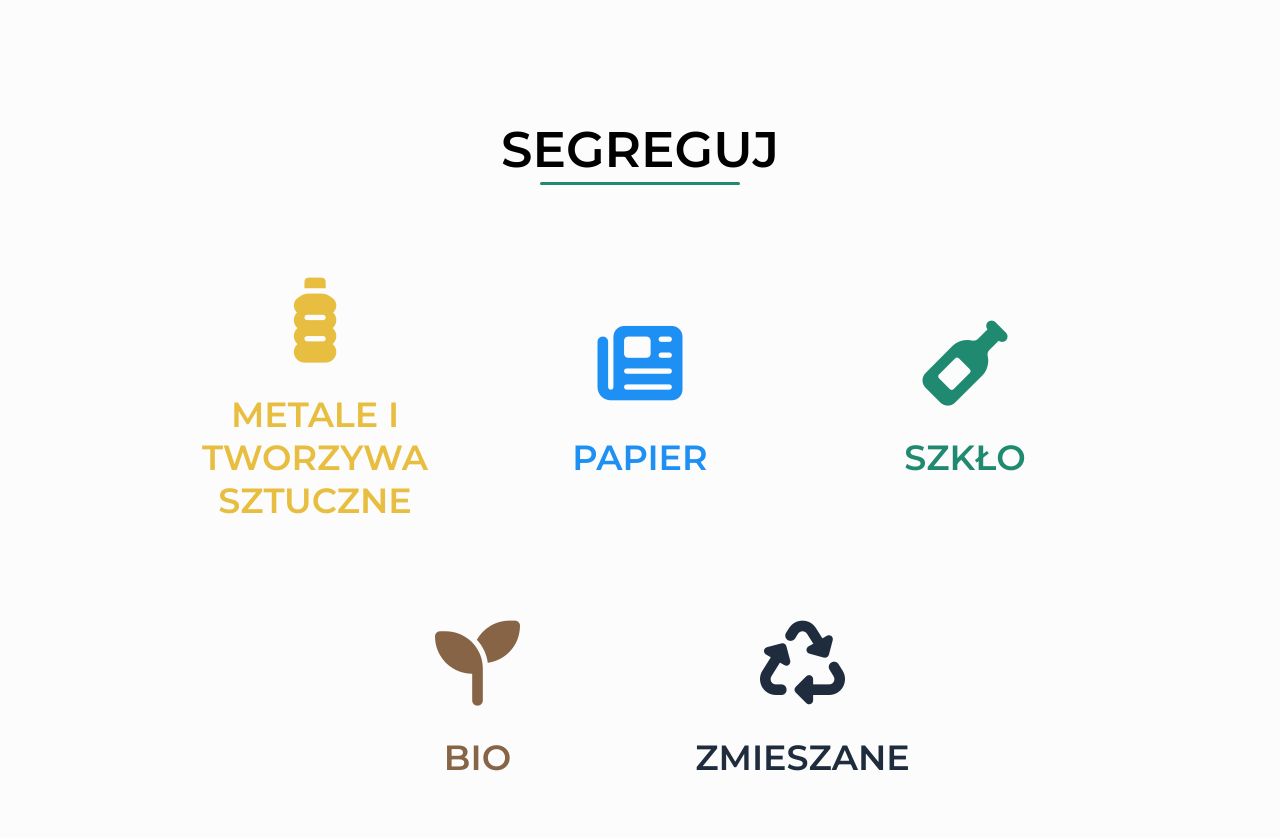
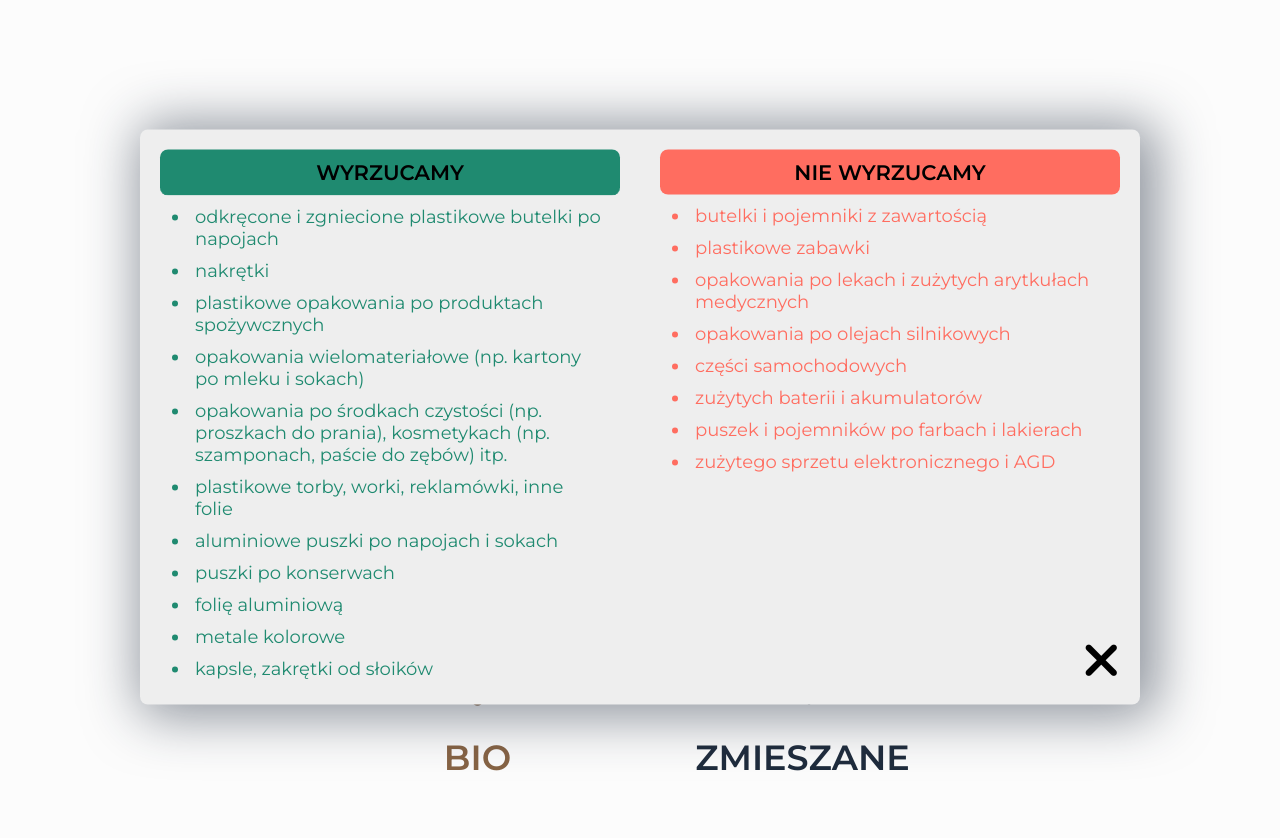
Before and after one commit to BuszujacyWPszenzycie/BeEco, a plain HTML site: page index.html in a window 1280 px wide. Shown: the part 1860-2698 px from the top of the page. Drawn offline with nearby package versions, Linux system fonts and the light colour scheme.

Commit message:
responsive modal

```diff
--- a/index.html
+++ b/index.html
@@ -121,12 +121,13 @@
 
         </div>
 
-        <div class="modal modal-one">
+        <div class="modal modal--one show-modal">
 
           <div class="modal__box">
             <h3 class="modal__box-title modal__box-title--yes">Wyrzucamy</h3>
             <ul class="modal__box-list modal__box-list--yes">
-              <li class="modal__box-list-item">odkręcone i zgniecione plastikowe butelki po napojach</li>
+              <li class="modal__box-list-item">odkręcone i zgniecione plastikowe
+                butelki po napojach</li>
               <li class="modal__box-list-item">nakrętki</li>
               <li class="modal__box-list-item">plastikowe opakowania po produktach spożywcznych</li>
               <li class="modal__box-list-item">opakowania wielomateriałowe (np. kartony po mleku i sokach)</li>
@@ -162,7 +163,7 @@
           <i class="fa-solid fa-xmark modal__btn"></i>
         </div>
 
-        <div class="modal modal-two">
+        <div class="modal modal--two">
 
           <div class="modal__box">
             <h3 class="modal__box-title modal__box-title--yes">Wyrzucamy</h3>
@@ -198,7 +199,7 @@
         </div>
 
 
-        <div class="modal modal-three">
+        <div class="modal modal--three">
 
           <div class="modal__box">
             <h3 class="modal__box-title modal__box-title--yes">Wyrzucamy</h3>
@@ -230,7 +231,7 @@
         </div>
 
 
-        <div class="modal modal-four">
+        <div class="modal modal--four">
 
           <div class="modal__box">
             <h3 class="modal__box-title modal__box-title--yes">Wyrzucamy</h3>
@@ -262,7 +263,7 @@
           <i class="fa-solid fa-xmark modal__btn"></i>
         </div>
 
-        <div class="modal modal-four">
+        <div class="modal modal--five">
 
           <div class="modal__box">
             <h3 class="modal__box-title modal__box-title--yes">Wyrzucamy</h3>
--- a/src/sass/_large.scss
+++ b/src/sass/_large.scss
@@ -33,4 +33,24 @@
 			width: 150px;
 		}
 	}
+
+	.modal {
+		width: 800px;
+		font-size: 1.6rem;
+		flex-direction: row;
+		align-items: flex-start;
+		&__box {
+			width: 400px;
+
+			&-list {
+				&--no {
+					padding-bottom: 5rem;
+				}
+			}
+		}
+
+		&__btn {
+			font-size: 4rem;
+		}
+	}
 }
--- a/src/sass/_medium.scss
+++ b/src/sass/_medium.scss
@@ -42,4 +42,22 @@
 			flex-direction: row;
 		}
 	}
+
+	.modal {
+		width: 600px;
+		font-size: 1.5rem;
+		&__box {
+			width: 600px;
+
+			&-list {
+				&--no {
+					padding-bottom: 5rem;
+				}
+			}
+		}
+
+		&__btn {
+			font-size: 3.5rem;
+		}
+	}
 }
--- a/src/sass/_small.scss
+++ b/src/sass/_small.scss
@@ -33,4 +33,22 @@
 			}
 		}
 	}
+
+	.modal {
+		width: 400px;
+		font-size: 1.5rem;
+		&__box {
+			width: 400px;
+
+			&-list {
+				&--no {
+					padding-bottom: 5rem;
+				}
+			}
+		}
+
+		&__btn {
+			font-size: 3.5rem;
+		}
+	}
 }
--- a/src/sass/_xlarge.scss
+++ b/src/sass/_xlarge.scss
@@ -25,4 +25,24 @@
 			}
 		}
 	}
+
+	.modal {
+		width: 1000px;
+		font-size: 1.8rem;
+		flex-direction: row;
+		align-items: flex-start;
+		&__box {
+			width: 500px;
+
+			&-list {
+				&--no {
+					padding-bottom: 5rem;
+				}
+			}
+		}
+
+		&__btn {
+			font-size: 5rem;
+		}
+	}
 }
--- a/src/sass/main.scss
+++ b/src/sass/main.scss
@@ -280,35 +280,39 @@ body {
 	position: absolute;
 	transform: translate(-500%);
 	box-shadow: 8px 3px 53px 9px rgba(31, 44, 61, 0.5);
-	// border: 1px solid $black;
 	border-radius: 8px;
 	display: flex;
 	justify-content: center;
 	align-items: center;
 	width: 300px;
-	height: 800px;
+	height: auto;
 	transition: transform 0.6s;
 	display: flex;
 	align-items: center;
 	flex-direction: column;
 	background-color: $light-grey;
 	font-size: 1.1rem;
+	&--five {
+		padding-bottom: 5rem;
+	}
 
 	&__box {
 		width: 300px;
-		height: 400px;
+		height: auto;
 		border-radius: 8px;
+		padding: 2rem;
 
 		&-title {
 			text-align: center;
 			padding: 1rem;
 			text-transform: uppercase;
+			border-radius: 8px;
 
 			&--yes {
 				background-color: $dark-green;
 				border-bottom: 1px solid $dark-green;
-				border-top-left-radius: 8px;
-				border-top-right-radius: 8px;
+				// border-top-left-radius: 8px;
+				// border-top-right-radius: 8px;
 			}
 
 			&--no {
@@ -327,6 +331,7 @@ body {
 
 			&--no {
 				color: $red;
+				padding-bottom: 3rem;
 			}
 
 			&-item {
```
Also changed, not shown: dist/css/main.min.css, 1 other file.
